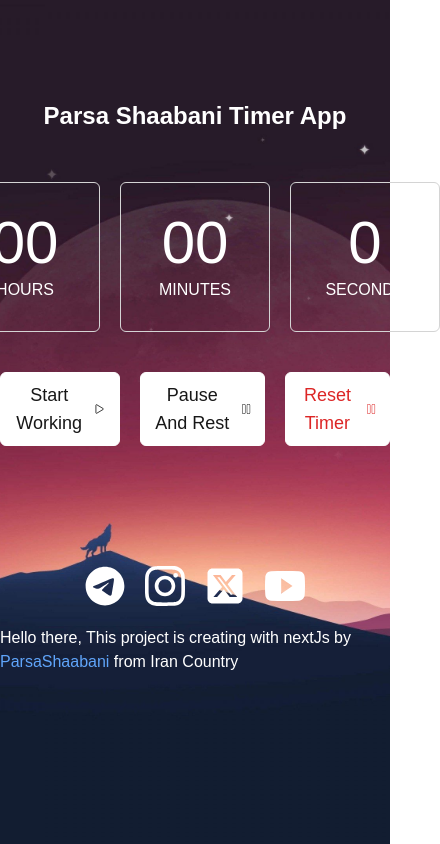
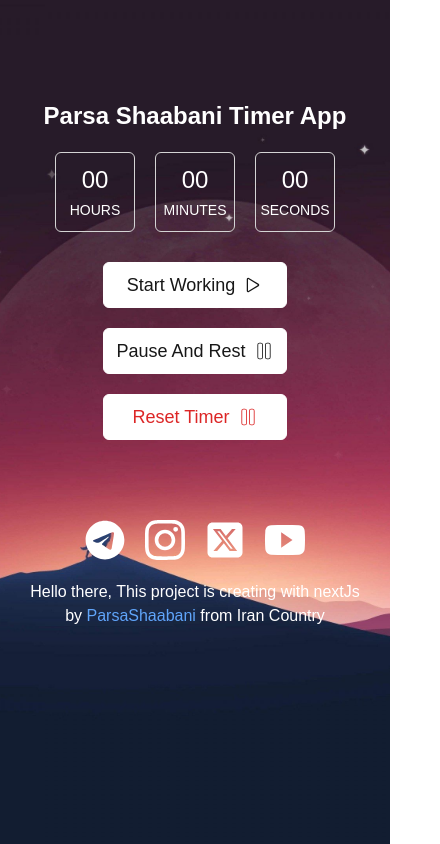
Before and after one commit to ParsaProg/parsa-projects, a Next.js app: page /timer in a window 390 px wide. Shown: the whole page, 440 px wide, since content can reach past the window. Built offline with nearby package versions, Linux system fonts and the light colour scheme.

Commit message:
timer fixed

```diff
--- a/app/[timer]/page.tsx
+++ b/app/[timer]/page.tsx
@@ -10,20 +10,53 @@ import { IoLogoYoutube } from "react-icons/io";
 import { useEffect, useRef, useState } from "react";
 
 export default function TimerClockPage() {
+  const [isActive, setIsActive] = useState(false);
   const [secondNumber, setSecondNumber] = useState(0);
   const [minuteNumber, setMinuteNumber] = useState(0);
-  const [hourNumber, setSHourNumber] = useState(0);
-  const timerRef = useRef<NodeJS.Timeout | null>(null);
-  function startTimer() {}
+  const [hourNumber, setHourNumber] = useState(0);
+  function startTimer() {
+    setIsActive(true);
+  }
+  function PauseTimer() {
+    setIsActive(false);
+  }
+
+  function resetTimer() {
+    setIsActive(false);
+    setSecondNumber(0);
+    setMinuteNumber(0);
+    setHourNumber(0);
+  }
+
   useEffect(() => {
-
-  }, []);
+    let maininterval: any = undefined;
+    if (isActive) {
+      maininterval = setInterval(() => {
+        setSecondNumber((prevSecondNumber) => {
+          const newSecondNumber = prevSecondNumber + 1;
+          if (newSecondNumber === 60) {
+            setMinuteNumber((prevMinuteNumber) => {
+              const newMinuteNumber = prevMinuteNumber + 0.5;
+              if (newMinuteNumber === 60) {
+                setMinuteNumber(0);
+                setHourNumber((prevHourNumber) => prevHourNumber + 0.5);
+              }
+              return newMinuteNumber;
+            });
+            return 0;
+          }
+          return newSecondNumber;
+        });
+      }, 1000);
+    } return () => clearInterval(maininterval);
+  }, [isActive]);
   const timersCardClass =
-    "border-[1px] w-[150px] h-[150px] border-neutral-300 rounded-md flex flex-col items-center justify-center text-white";
+    "border-[1px] sm:w-[150px] sm:h-[150px] transition-all duration-200 w-[80px] h-[80px] border-neutral-300 rounded-md flex flex-col items-center justify-center text-white";
   return (
     <div
       className="w-[100%] h-[100vh]"
       style={{
+        overflow: "hidden",
         backgroundImage: `url(${NatureBackground.src})`,
         backgroundSize: "cover",
         backgroundPosition: "center",
@@ -34,46 +67,81 @@ export default function TimerClockPage() {
         <h1 className="font-bold text-2xl md:text-5xl text-center text-white">
           Parsa Shaabani Timer App
         </h1>
-        <div className="flex items-center gap-x-[20px] mt-[50px] select-none">
+        <div className="flex items-center gap-x-[20px] sm:mt-[50px] mt-[20px] select-none">
           <div className={timersCardClass}>
-            <h1 className="text-6xl">00</h1>
-            <h2 className="text-md mt-[5px]">HOURS</h2>
+            <h1 className="sm:text-6xl text-2xl">
+              {hourNumber < 10 ? `0${hourNumber}` : hourNumber}
+            </h1>
+            <h2 className="sm:text-md text-sm sm:mt-[5px] mt-1">HOURS</h2>
           </div>
           <div className={timersCardClass}>
-            <h1 className="text-6xl">00</h1>
-            <h2 className="text-md mt-[5px]">MINUTES</h2>
+            <h1 className="sm:text-6xl text-2xl">
+              {minuteNumber < 10 ? `0${minuteNumber}` : minuteNumber}
+            </h1>
+            <h2 className="sm:text-md text-sm sm:mt-[5px] mt-1">MINUTES</h2>
           </div>
           <div className={timersCardClass}>
-            <h1 className="text-6xl">{secondNumber}</h1>
-            <h2 className="text-md mt-[5px]">SECONDS</h2>
+            <h1 className="sm:text-6xl text-2xl">
+              {secondNumber < 10 ? `0${secondNumber}` : secondNumber}
+            </h1>
+            <h2 className="sm:text-md text-sm sm:mt-[5px] mt-1">SECONDS</h2>
           </div>
         </div>
-        <div className="controllers-button flex items-center justify-center gap-x-[20px] mt-[40px]">
+        <div className="controllers-button flex sm:flex-row flex-col gap-y-5 items-center justify-center gap-x-[20px] sm:mt-[40px] mt-[30px]">
           <button
             onClick={() => {
               startTimer();
             }}
-            className="px-3 py-2 flex items-center justify-center gap-x-2 text-lg bg-white border-[1px] border-white transition-all duration-200 rounded-md hover:bg-transparent hover:text-white"
+            className="w-[100%] sm:w-[auto] px-3 py-2 flex items-center justify-center gap-x-2 text-lg bg-white border-[1px] border-white transition-all duration-200 rounded-md hover:bg-transparent hover:text-white"
           >
             Start Working
             <IoPlayOutline size={20} />
           </button>
-          <button className="px-3 py-2 flex items-center justify-center gap-x-2 text-lg bg-white border-[1px] border-white transition-all duration-200 rounded-md hover:bg-transparent hover:text-white">
+          <button
+            onClick={() => {
+              PauseTimer();
+            }}
+            className="w-[100%] sm:w-[auto] px-3 py-2 flex items-center justify-center gap-x-2 text-lg bg-white border-[1px] border-white transition-all duration-200 rounded-md hover:bg-transparent hover:text-white"
+          >
             Pause And Rest
             <CiPause1 size={20} />
           </button>
-          <button className="px-3 py-2 flex items-center justify-center gap-x-2 text-lg text-red-600 bg-white border-[1px] border-white transition-all duration-200 rounded-md hover:bg-transparent hover:text-white">
+          <button
+            onClick={() => {
+              resetTimer();
+            }}
+            className="w-[100%] sm:w-[auto] px-3 py-2 flex items-center justify-center gap-x-2 text-lg text-red-600 bg-white border-[1px] border-white transition-all duration-200 rounded-md hover:bg-transparent hover:text-white"
+          >
             Reset Timer
             <CiPause1 size={20} />
           </button>
         </div>
-        <div className="mt-[120px] flex items-center gap-x-[20px] text-white">
-          <FaTelegram className="cursor-pointer" size={40} />
-          <SiInstagram className="cursor-pointer" size={40} />
+        <div className="sm:mt-[120px] mt-[80px] flex items-center gap-x-[20px] text-white">
+          <FaTelegram
+            onClick={() => window.open("https://t.me/ParsaShaabani", "_blank")}
+            className="cursor-pointer"
+            size={40}
+          />
+          <SiInstagram
+            onClick={() =>
+              window.open(
+                "https://www.instagram.com/parsa._.shaabani/?hl=en",
+                "_blank"
+              )
+            }
+            className="cursor-pointer"
+            size={40}
+          />
           <FaSquareXTwitter className="cursor-pointer" size={40} />
-          <IoLogoYoutube className="cursor-pointer" size={40} />
+          <IoLogoYoutube
+            onClick={() =>
+              window.open("https://www.youtube.com/@prshProg", "_blank")
+            }
+            className="cursor-pointer"
+            size={40}
+          />
         </div>
-        <h1 className="mt-[20px] text-white font-thin text-md">
+        <h1 className="text-center sm:px-0 px-5 mt-[20px] text-white font-thin text-md">
           Hello there, This project is creating with nextJs by{" "}
           <strong className="text-blue-400">ParsaShaabani</strong> from Iran
           Country
```
